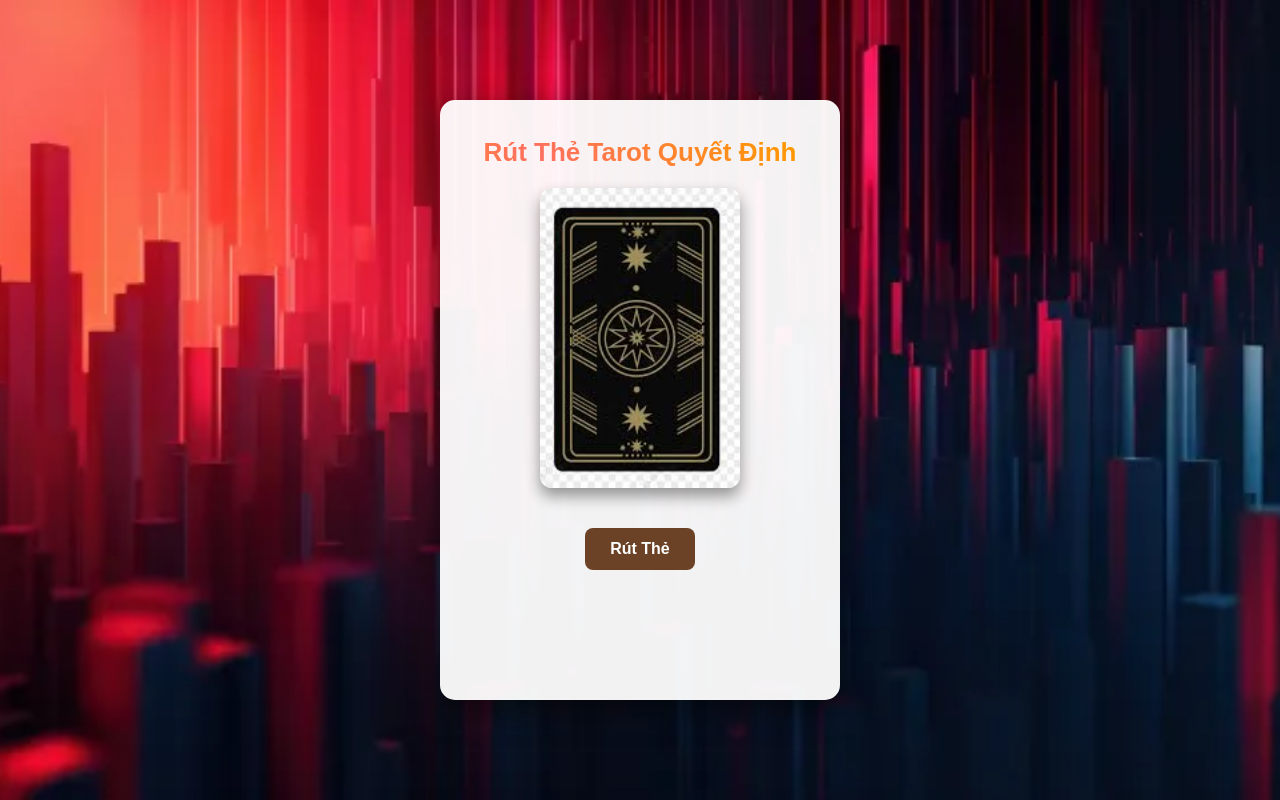
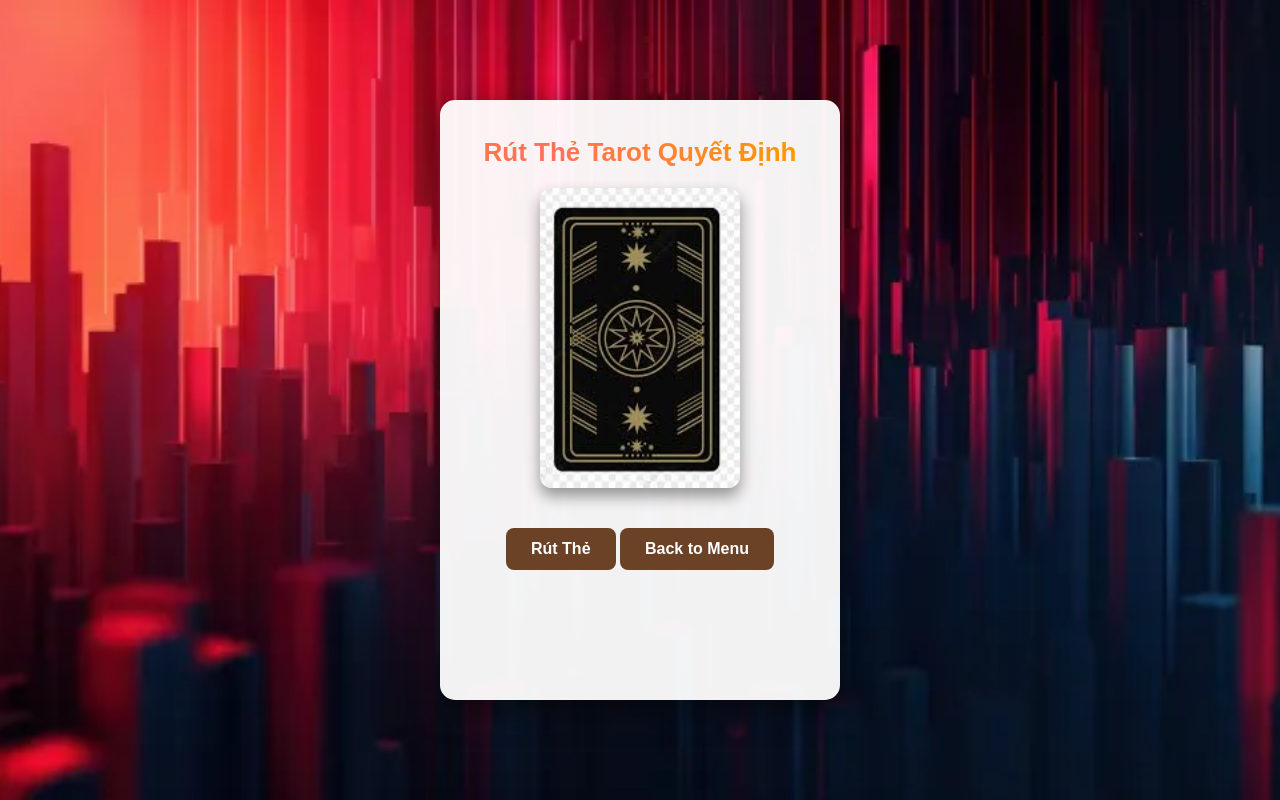
Before and after one commit to thanhtinh1997/AppTarotCard, a plain HTML site: page index.html in a window 1280 px wide. Drawn offline with Linux system fonts and the light colour scheme.

Commit message:
add back button

```diff
--- a/index.html
+++ b/index.html
@@ -21,6 +21,8 @@
       </div>
       <!-- Nút rút thẻ -->
       <button id="draw-card">Rút Thẻ</button>
+      <!-- Nút back về menu -->
+      <button id="back-to-menu" onclick="location.href='menu.html';" style="margin-top: 10px;">Back to Menu</button>
     </div>
   </div>
   <script src="app.js"></script>
```
